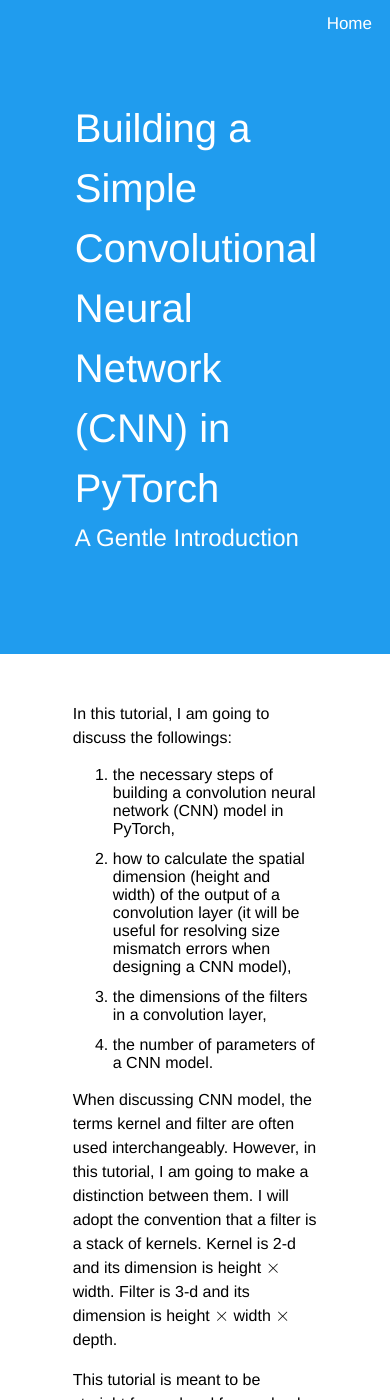
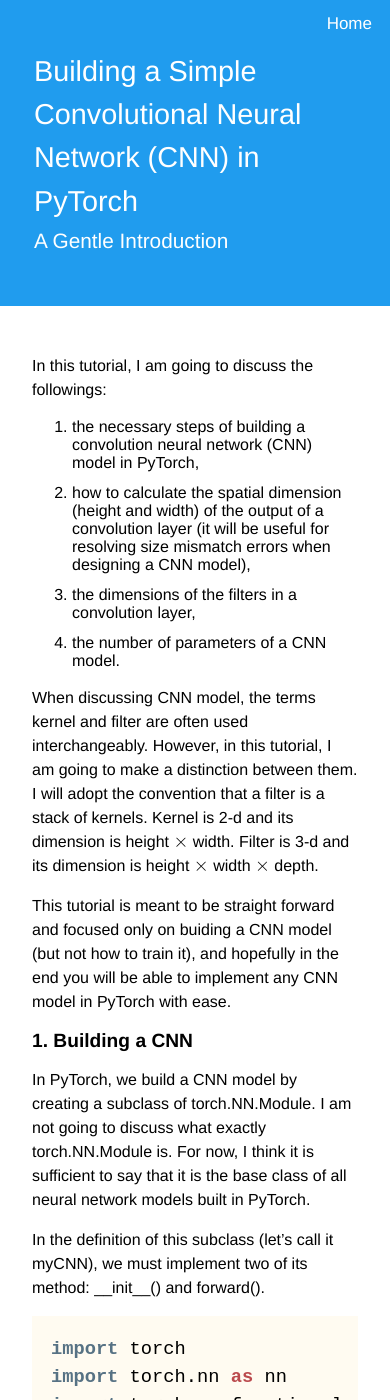
Before and after one commit to takmanman/takmanman.github.io, a Jekyll site: the page built from _posts/2019-09-08-basic-cnn.md, in a window 390 px wide and 1400 px high. Built offline with Jekyll 4.4.1, drawn with Linux system fonts in a browser that asks for light colours; nearby versions of some CDN libraries; some of the changed text lies outside the part shown.

Commit message:
Mobile layout

```diff
--- a/assets/css/afloat.css
+++ b/assets/css/afloat.css
@@ -94,20 +94,45 @@
 	color:white;
 }
 
+/* Responsive layout */
+@media (max-width: 600px) {
+  .banner .title {
+    font-size: 1.8rem;
+  }
+  .banner .subtitle{
+	font-size: 1.3rem;
+  }
+  .banner {
+	  padding:3rem 2rem;
+  }
+  h1 {
+	  font-size: 1.3rem;
+  }
+  h2 {
+	  font-size: 1.2rem;
+  }
+  h3 {
+	  font-size: 1rem;
+  }
+}
+
 .container{
 	margin: auto;
 	width: 75%;
 }
 
+/* Responsive layout */
+@media (max-width: 600px) {
+  .container {
+    width: 100%
+  }
+}
+
 .posts-container {
   display: flex;
   flex-flow: row wrap;
-
   width : 100%;
-
   align-content: space-between;
-
-
   padding:0;
 }
 
@@ -130,7 +155,7 @@
 	color:black;
 }
 
-/* Responsive layout - makes the two columns stack on top of each other instead of next to each other */
+/* Responsive layout */
 @media (max-width: 960px) {
   .post-float {
     flex: 50%;
@@ -138,7 +163,7 @@
   }
 }
 
-/* Responsive layout - makes the two columns stack on top of each other instead of next to each other */
+/* Responsive layout */
 @media (max-width: 800px) {
   .post-float {
     flex: 100%;
```
Also changed, not shown: _posts/2019-09-08-basic-cnn.md (+0 -2 lines).
